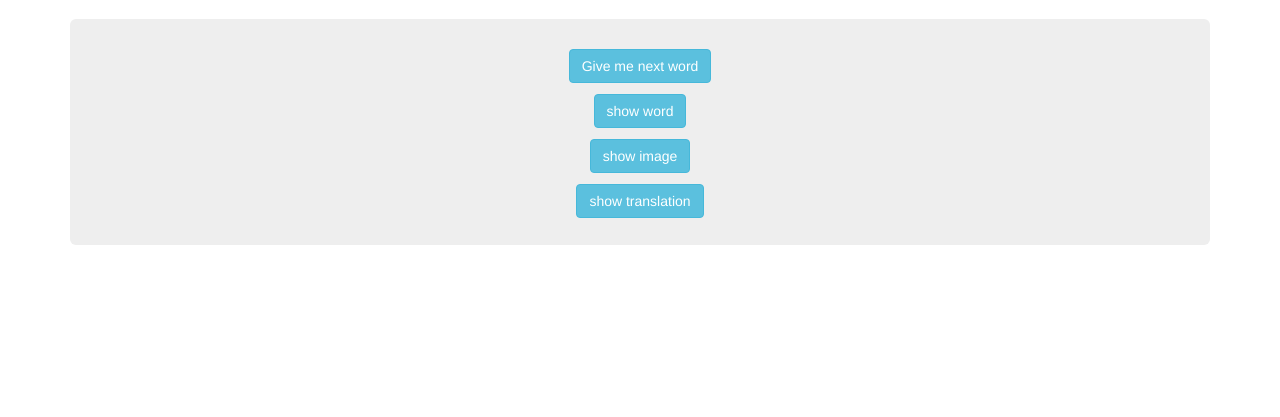
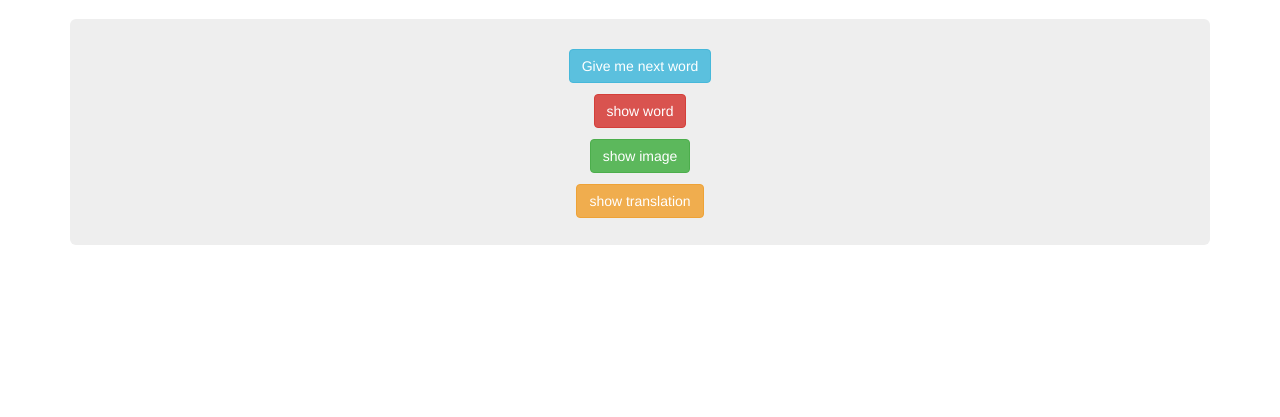
Before and after one commit to mmoravcik/language_play, a Django app: page /language/select/ in a window 1280 px wide. Shown: the part 51-468 px from the top of the page. Run offline with Django 3.2, Linux system fonts and the light colour scheme; parts of the project's set-up code (start-up, migrations or seed data) failed here and were passed over.

Commit message:
Some css colors. Pretty

```diff
--- a/language_play/templates/home.html
+++ b/language_play/templates/home.html
@@ -5,7 +5,7 @@
         <a class='btn btn-info' href="/">Give me next word</a><br />
 
         {% if not show_wordphrase %}
-            <a id='toggle-word' class='text-center clearfix btn btn-info' href='#'>show word</a>
+            <a id='toggle-word' class='btn btn-danger' href='#'>show word</a>
         {% endif %}
         <h1 id='wordphrase-word' class='text-center'
             style='display:{% if not show_wordphrase %}none{% endif %}'>
@@ -13,10 +13,10 @@
         </h1>
 
 
-        <div class='images text-center'>
+        <div class='images'>
 
             {% if not show_images %}
-                <a id='toggle-images' class='text-center btn btn-info' href='#'>show image</a>
+                <a id='toggle-images' class='btn btn-success' href='#'>show image</a>
             {% endif %}
 
             <div id='wordphrase-images' style='display: {% if not show_images %}none{% endif %}'>
@@ -32,7 +32,7 @@
 
             {% if not show_translations %}
                 <br />
-                <a id='toggle-translation' class='text-center btn btn-info' href='#'>show translation</a>
+                <a id='toggle-translation' class='btn btn-warning' href='#'>show translation</a>
             {% endif %}
 
             <div id='wordphrase-translations' style='display: {% if not show_translations %}none{% endif %}'>
```
Also changed, not shown: language_play/db.sqlite3.
